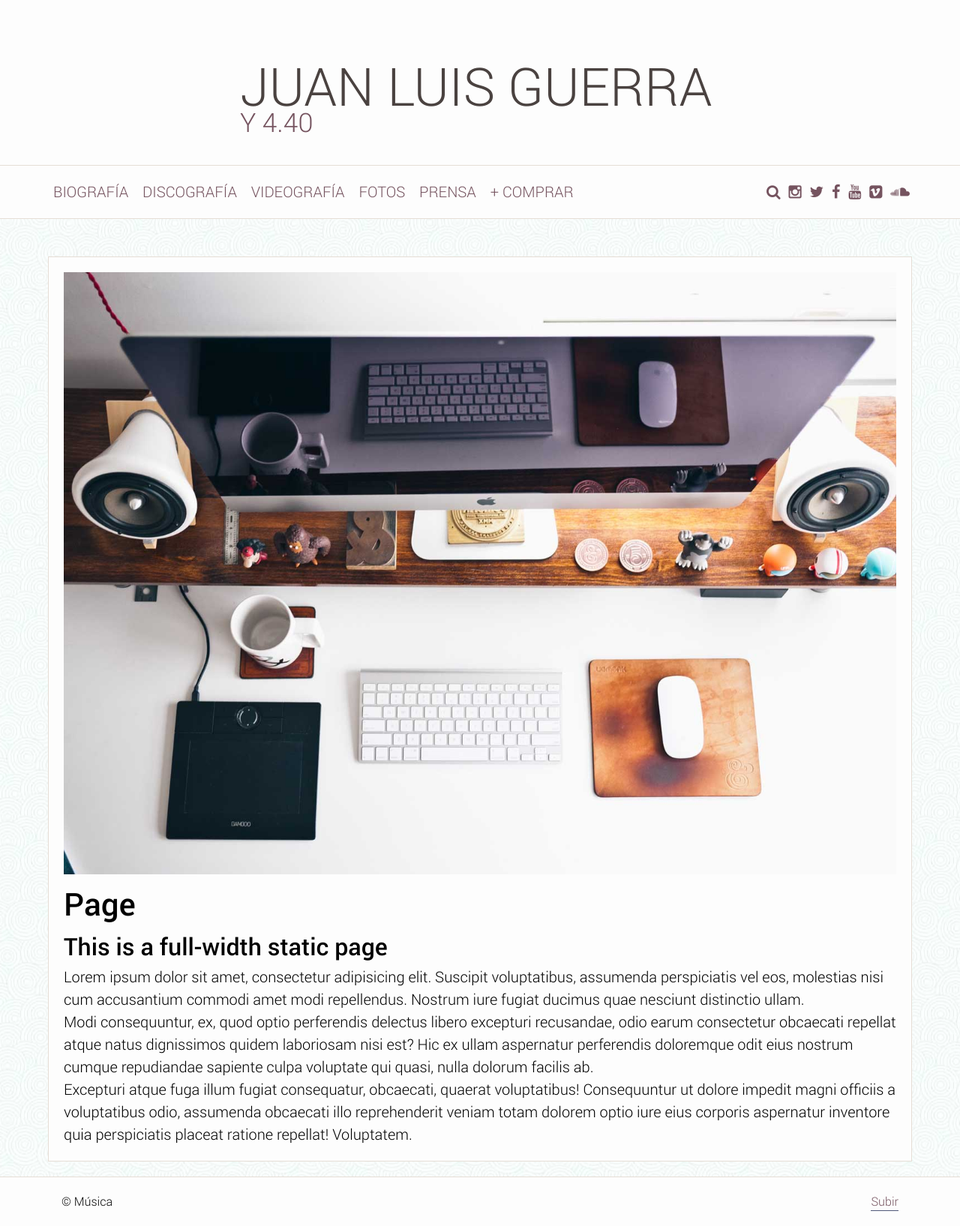
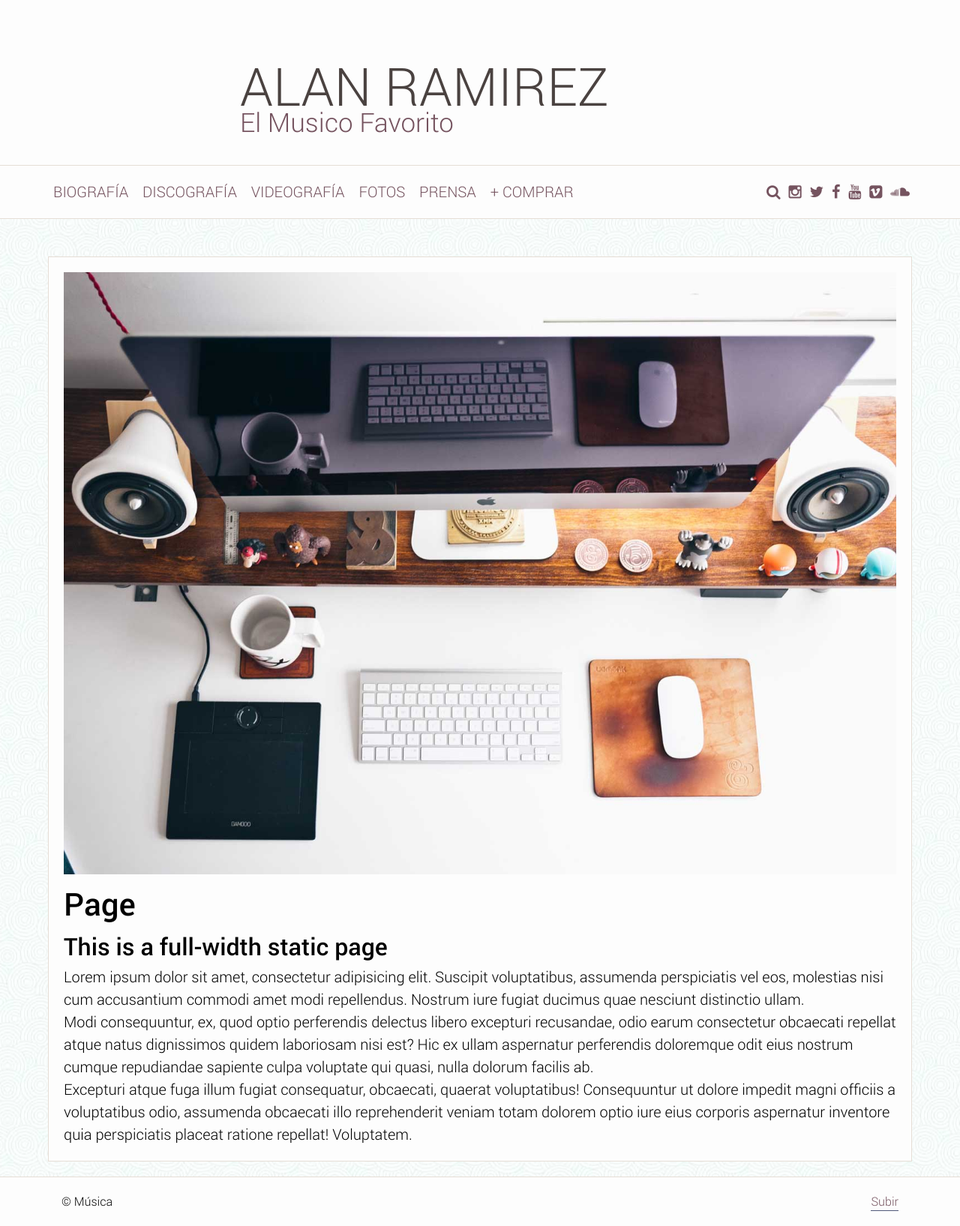
Before and after one commit to CodericMusic/AlanRamirez, a Jekyll site: the page built from page-full/index.md, in a window 1280 px wide. Shown: the whole page at 75% size. Built offline with Jekyll 4.4.1, drawn with Linux system fonts in a browser that asks for light colours.

Commit message:
Update _config.yml

```diff
--- a/_config.yml
+++ b/_config.yml
@@ -1,5 +1,5 @@
-name: Juan Luis Guerra
-description: Y 4.40
+name: Alan Ramirez
+description: El Musico Favorito
 url: #place url
 gems: [jekyll-paginate]
 baseurl: /twister-jekyll-theme #place folder name if site is served in subfolder
```
